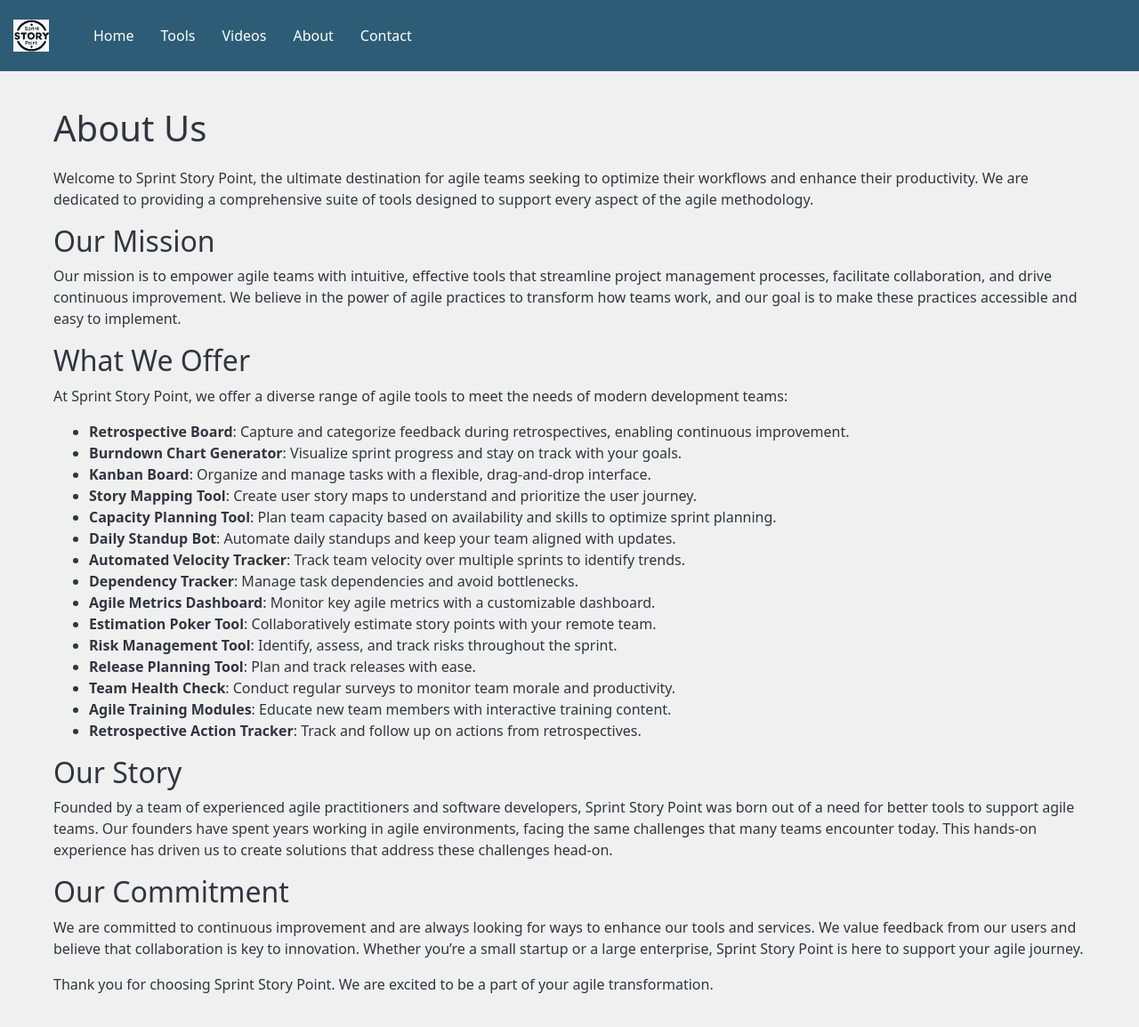
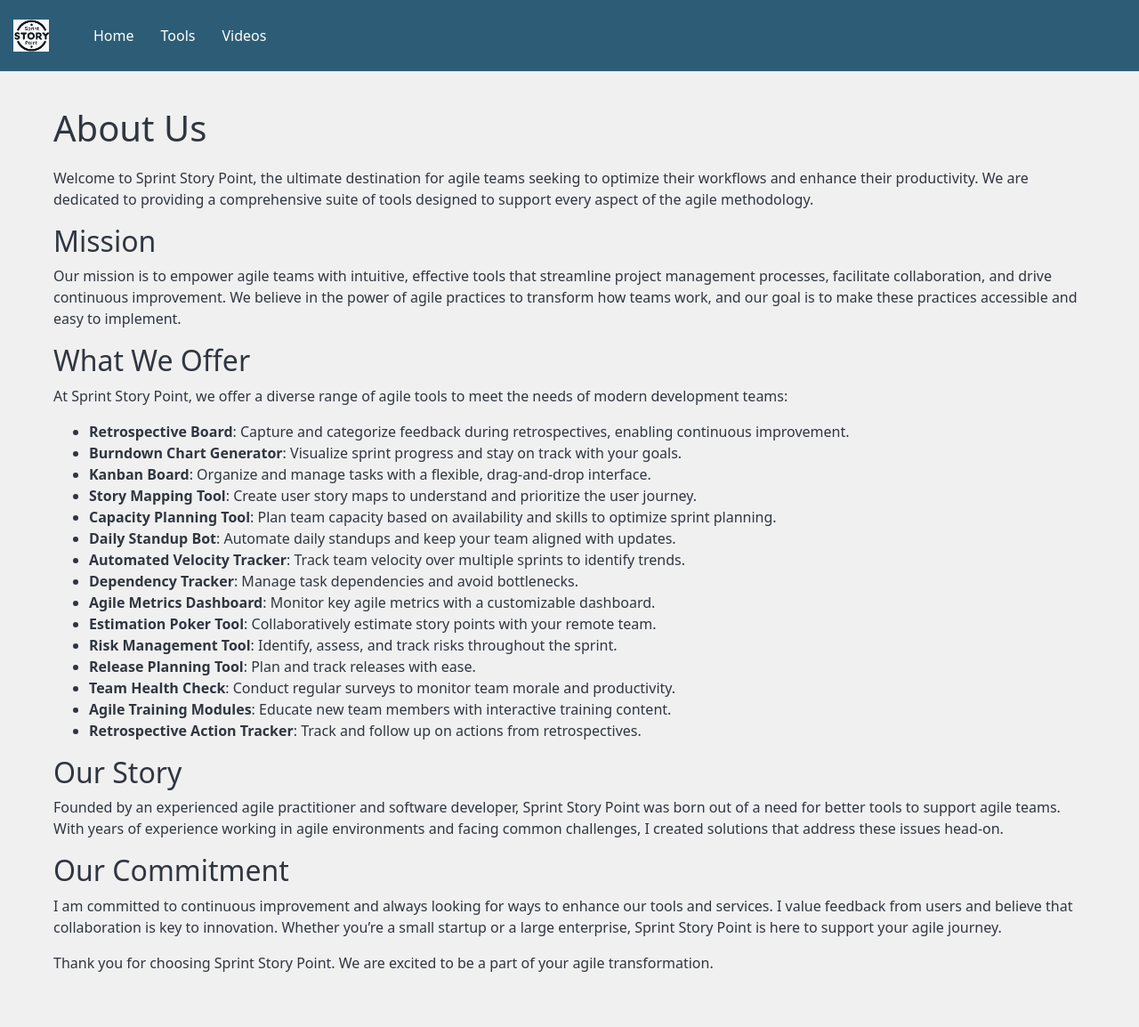
Before and after one commit to rajadurai80/sprintstorypoint, a website: page pages/about.html in a window 1280 px wide. Shown: the whole page at 89% size. After the commit the page ends 1130 px from the top, so only its background shows below. Drawn offline with nearby package versions, Linux system fonts and the light colour scheme.

Commit message:
change page link

```diff
--- a/pages/about.html
+++ b/pages/about.html
@@ -20,7 +20,7 @@
             and enhance their productivity. We are dedicated to providing a comprehensive suite of tools designed to
             support every aspect of the agile methodology.</p>
 
-        <h2>Our Mission</h2>
+        <h2>Mission</h2>
         <p>Our mission is to empower agile teams with intuitive, effective tools that streamline project management
             processes, facilitate collaboration, and drive continuous improvement. We believe in the power of agile
             practices to transform how teams work, and our goal is to make these practices accessible and easy to
@@ -57,15 +57,10 @@
         </ul>
 
         <h2>Our Story</h2>
-        <p>Founded by a team of experienced agile practitioners and software developers, Sprint Story Point was born
-            out of a need for better tools to support agile teams. Our founders have spent years working in agile
-            environments, facing the same challenges that many teams encounter today. This hands-on experience has
-            driven us to create solutions that address these challenges head-on.</p>
+        <p>Founded by an experienced agile practitioner and software developer, Sprint Story Point was born out of a need for better tools to support agile teams. With years of experience working in agile environments and facing common challenges, I created solutions that address these issues head-on.</p>
 
         <h2>Our Commitment</h2>
-        <p>We are committed to continuous improvement and are always looking for ways to enhance our tools and services.
-            We value feedback from our users and believe that collaboration is key to innovation. Whether you’re a small
-            startup or a large enterprise, Sprint Story Point is here to support your agile journey.</p>
+        <p>I am committed to continuous improvement and always looking for ways to enhance our tools and services. I value feedback from users and believe that collaboration is key to innovation. Whether you’re a small startup or a large enterprise, Sprint Story Point is here to support your agile journey.</p>
 
         <p>Thank you for choosing Sprint Story Point. We are excited to be a part of your agile transformation.</p>
 
--- a/pages/header.html
+++ b/pages/header.html
@@ -4,8 +4,6 @@
         <a href="/index.html">Home</a>
         <a href="/pages/tools.html">Tools</a>
         <a href="/pages/videos.html">Videos</a>
-        <a href="/pages/about.html">About</a>
-        <a href="/pages/contact.html">Contact</a>
         <div class="avatar-dropdown" id="avatarDropdown">
             <a href="#" onclick="handleLogout()">
                 <img src="/assets/nouser.png" alt="Avatar" class="avatar" id="userAvatar">
```
Also changed, not shown: index.html (+3 -4 lines).
